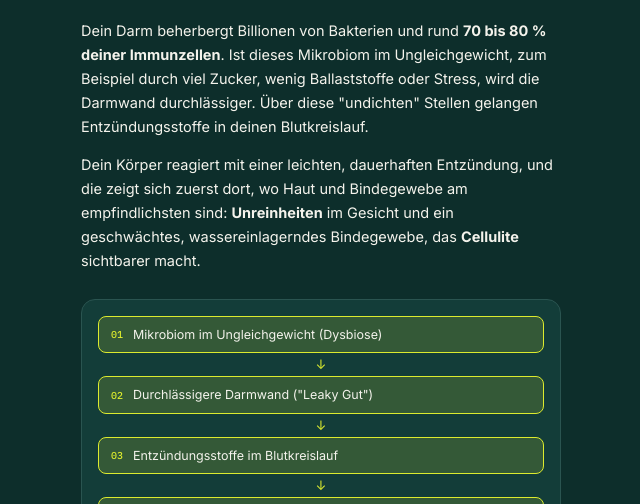
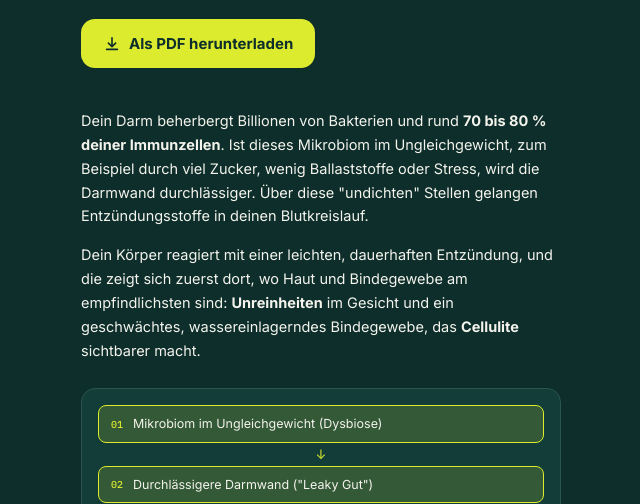
Before and after one commit to dominikaichholzer-svg/the-human-health-guide, a plain HTML site: page darm-haut-cellulite.html in a window 1280 px wide. Shown: the part 281-785 px from the top of the page, without its empty margins (319-959 px from the left). Drawn offline with Linux system fonts and the light colour scheme.

Commit message:
Add PDF download buttons to Darm-Haut and Zyklus guides

```diff
--- a/darm-haut-cellulite.html
+++ b/darm-haut-cellulite.html
@@ -37,6 +37,27 @@
   p{ font-size: 14.5px; line-height:1.65; color: var(--ink); }
   .lede{ color: var(--ink-muted); margin-bottom: 22px; }
 
+  .btn{
+    display:inline-flex;
+    align-items:center;
+    justify-content:center;
+    gap:8px;
+    padding: 15px 22px;
+    background: var(--gold);
+    color: #0D2E2B;
+    border:none;
+    border-radius: var(--radius);
+    font-family: var(--sans);
+    font-weight: 700;
+    font-size: 15px;
+    text-decoration:none;
+    cursor:pointer;
+    transition: transform 0.15s ease, background 0.15s ease;
+    margin-bottom: 26px;
+  }
+  .btn:hover{ transform: translateY(-1px); background:#E8F259; }
+  .btn:active{ transform: translateY(0); }
+
   section{ margin-bottom: 26px; }
   h2.section-title{ font-family: var(--serif); font-weight: 400; font-size: 20px; margin: 0 0 12px; }
 
@@ -72,6 +93,7 @@
     .flow-wrap, .step, .rec-card, .note-box, .cycle-wrap{ break-inside: avoid; }
     h2.section-title{ break-after: avoid; }
     section{ break-inside: avoid; }
+    .btn{ display:none; }
   }
 </style>
 </head>
@@ -86,6 +108,11 @@
   <div class="eyebrow">WARUM DARM UND HAUT ZUSAMMENHÄNGEN</div>
   <h1 class="hero">Deine Haut zeigt, was in deinem <em>Darm</em> passiert.</h1>
   <p class="lede">Unreine Haut und Cellulite werden oft nur von außen behandelt, mit Cremes, Peelings und Massagen. Dabei liegt eine der wichtigsten Ursachen viel tiefer: in deinem Darm.</p>
+
+  <a class="btn" href="/darm-haut-cellulite.pdf" download>
+    <svg width="18" height="18" viewBox="0 0 20 20" fill="none" xmlns="http://www.w3.org/2000/svg"><path d="M10 3V13M10 13L6 9M10 13L14 9M4 16H16" stroke="#0D2E2B" stroke-width="1.8" stroke-linecap="round" stroke-linejoin="round"/></svg>
+    Als PDF herunterladen
+  </a>
 
   <section>
     <p>Dein Darm beherbergt Billionen von Bakterien und rund <b>70 bis 80 % deiner Immunzellen</b>. Ist dieses Mikrobiom im Ungleichgewicht, zum Beispiel durch viel Zucker, wenig Ballaststoffe oder Stress, wird die Darmwand durchlässiger. Über diese "undichten" Stellen gelangen Entzündungsstoffe in deinen Blutkreislauf.</p>
```
Also changed, not shown: zyklus-hormone.html (+27 -0 lines).
